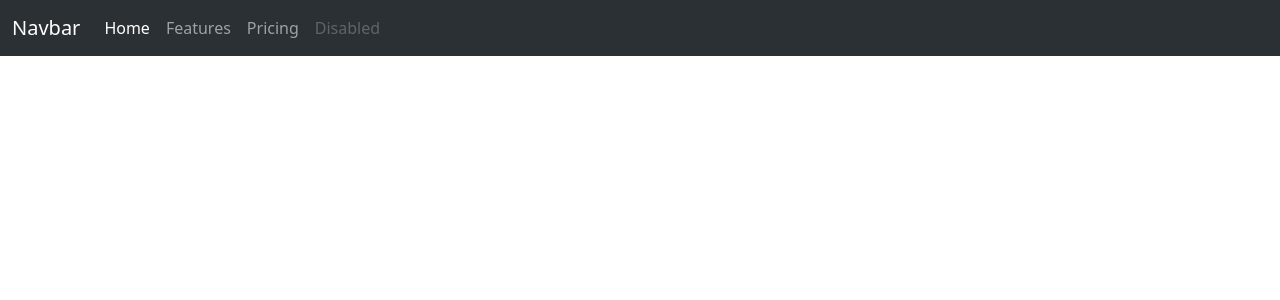
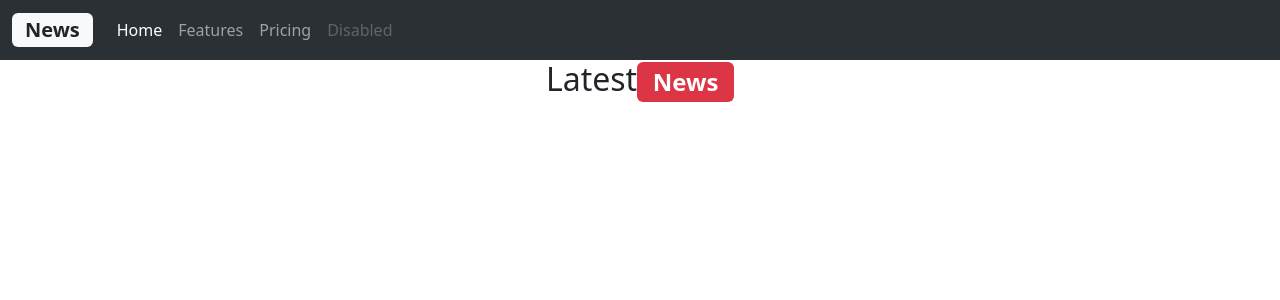
Before and after one commit to alexander784/News, a React (Vite) app: page / in a window 1280 px wide. Shown: the top 300 px of the page. Built offline with nearby package versions, Linux system fonts and the light colour scheme; no server answers.

Commit message:
Fetch news from the News api

```diff
--- a/src/App.jsx
+++ b/src/App.jsx
@@ -1,10 +1,12 @@
 import React from 'react'
 import NavBar from './components/NavBar'
+import NewsBoard from './components/NewsBoard'
 
 const App = () => {
   return (
     <div>
       <NavBar />
+      <NewsBoard />
 
       </div>
   )
--- a/src/components/NavBar.jsx
+++ b/src/components/NavBar.jsx
@@ -4,7 +4,7 @@ const NavBar = () => {
   return (
     <nav className="navbar navbar-expand-lg bg-body-tertiary" data-bs-theme="dark">
   <div className="container-fluid">
-    <a className="navbar-brand" href="#">Navbar</a>
+    <a className="navbar-brand" href="#"><span className='badge bg-light text-dark fs-5'>News</span></a>
     <button className="navbar-toggler" type="button" data-bs-toggle="collapse" data-bs-target="#navbarNav" aria-controls="navbarNav" aria-expanded="false" aria-label="Toggle navigation">
       <span className="navbar-toggler-icon"></span>
     </button>
--- a/src/components/NewsBoard.jsx
+++ b/src/components/NewsBoard.jsx
@@ -1,8 +1,19 @@
-import React from 'react'
+import React, { useEffect, useState } from 'react'
 
 const NewsBoard = () => {
+
+    const [articles, setArticles] = useState([]);
+
+    useEffect(() => {
+        let url = `https://newsapi.org/v2/top-headlines?country=us&apiKey=${import.meta.env.VITE_API_KEY}`;
+        fetch(url).then(response=> response.json())
+        .then(data=>setArticles(data.articles));
+    },[])
   return (
-    <div>NewsBoard</div>
+    <div>
+        <h2 className='text-center'>Latest<span className='badge bg-danger'>News</span></h2>
+
+    </div>
   )
 }
 
--- a/src/components/NewsItem.jsx
+++ b/src/components/NewsItem.jsx
@@ -4,6 +4,7 @@ const NewsItem = () => {
   return (
     <div>
 
+
     </div>
   )
 }
```
